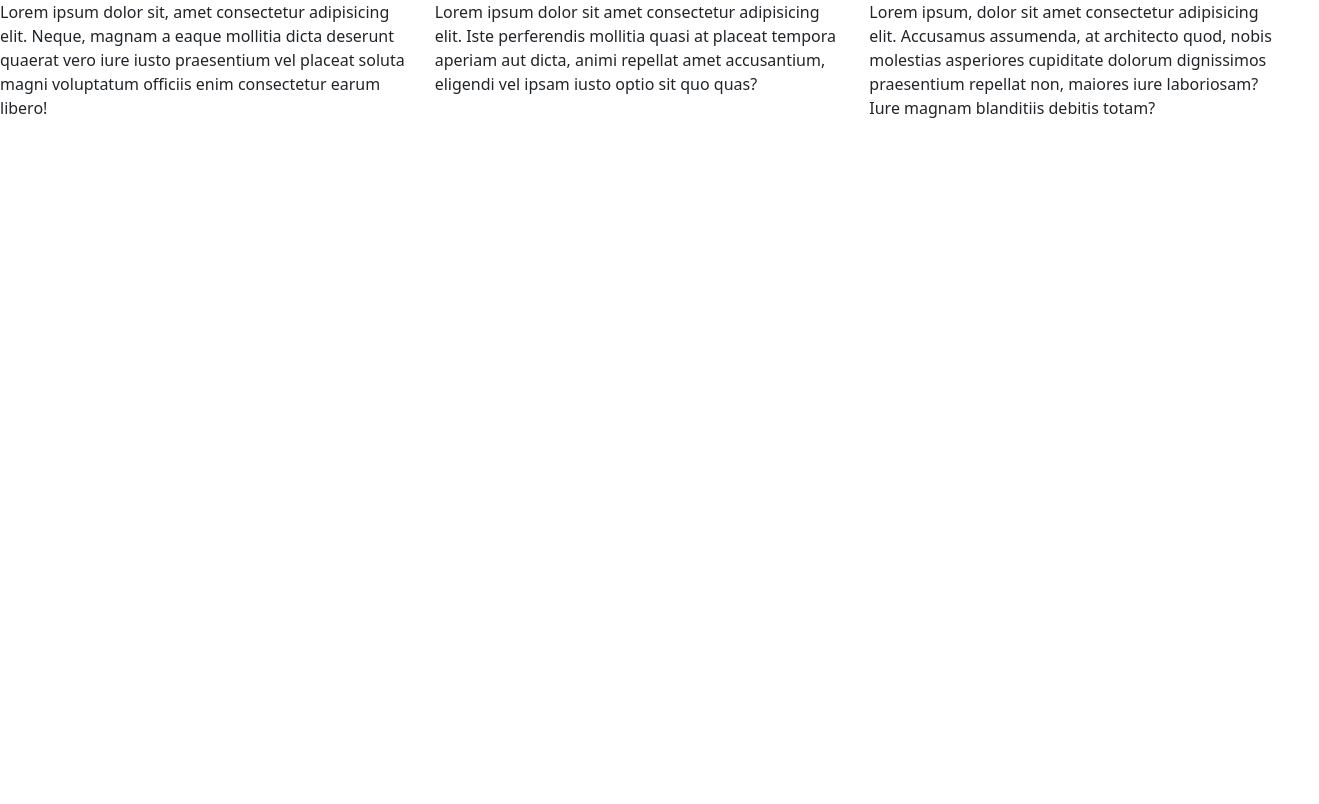
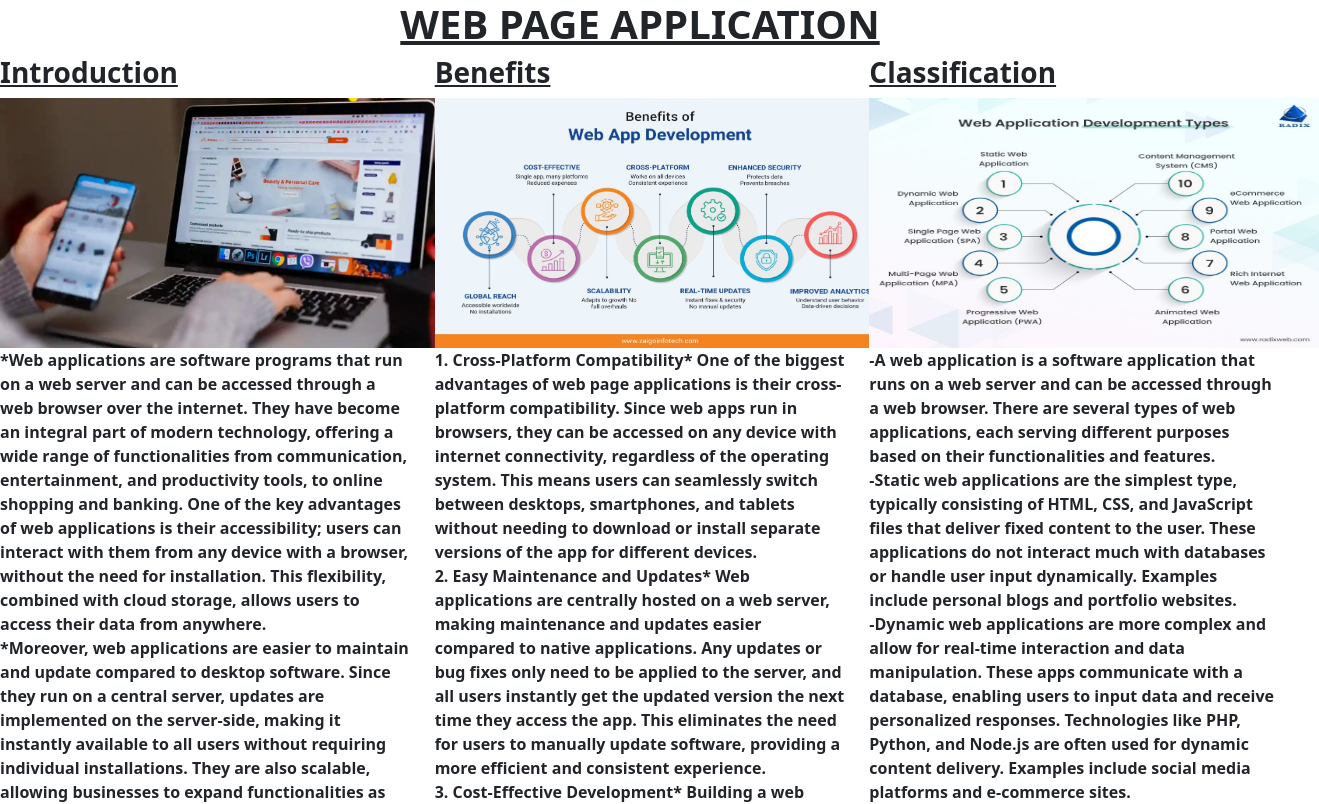
Before and after one commit to alan-santhosh661/Web-Page-App, a plain HTML site: page index.html in a window 1280 px wide. Shown: the top 804 px of the page, 1319 px wide, since content can reach past the window. Drawn offline with nearby package versions, Linux system fonts and the light colour scheme.

Commit message:
Project Edited

```diff
--- a/index.html
+++ b/index.html
@@ -10,24 +10,92 @@
 </head>
 
 <body>
+    <h1 align="center"><b><u>WEB PAGE APPLICATION</u><b></h1>
+    <b>
     <div>
         <div class="row">
             <div class="col col-12 col-sm-4 col-md-4 col-lg-4 col-xl-4 col-xxl-4">
-                Lorem ipsum dolor sit, amet consectetur adipisicing elit. Neque, magnam a eaque mollitia dicta deserunt
-                quaerat vero iure iusto praesentium vel placeat soluta magni voluptatum officiis enim consectetur earum
-                libero!
-            </div>
+
+             <h3><u><b>Introduction</u></b></h3>
+                <img src="img3.jpg"height="250"width="450"><br>
+                *Web applications are software programs that run on a web server and can be accessed through a web
+                browser over the internet. They have become an integral part of modern technology, offering a wide range
+                of functionalities from communication, entertainment, and productivity tools, to online shopping and
+                banking. One of the key advantages of web applications is their accessibility; users can interact with
+                them from any device with a browser, without the need for installation. This flexibility, combined with
+                cloud storage, allows users to access their data from anywhere.<br>
+
+                *Moreover, web applications are easier to maintain and update compared to desktop software. Since they
+                run on a central server, updates are implemented on the server-side, making it instantly available to
+                all users without requiring individual installations. They are also scalable, allowing businesses to
+                expand functionalities as needed without overhauling the entire system.<br>
+
+                *However, web applications also come with challenges. Security is a major concern, as they can be
+                vulnerable to cyberattacks like SQL injection, cross-site scripting (XSS), and data breaches. Developers
+                must implement strong security measures to protect user data. Additionally, web applications depend on
+                internet connectivity, which can limit their use in regions with poor network access.<br>
+
+                *In summary, web applications are a powerful tool for providing services and interacting with users
+                globally. They offer significant benefits in terms of accessibility and maintainability, though
+                developers must balance these with robust security and performance measures to ensure user trust and
+                reliability.<br></div>
             <div class="col col-12 col-sm-4 col-md-4 col-lg-4 col-xl-4 col-xxl-4">
-                Lorem ipsum dolor sit amet consectetur adipisicing elit. Iste perferendis mollitia quasi at placeat
-                tempora aperiam aut dicta, animi repellat amet accusantium, eligendi vel ipsam iusto optio sit quo quas?
-            </div>
+                <h3><u><b>Benefits</u></b></h3>
+                <img src="img2.jpg"height="250"width="450"><br>
+                1. Cross-Platform Compatibility*
+                One of the biggest advantages of web page applications is their cross-platform compatibility. Since web
+                apps run in browsers, they can be accessed on any device with internet connectivity, regardless of the
+                operating system. This means users can seamlessly switch between desktops, smartphones, and tablets
+                without needing to download or install separate versions of the app for different devices.<br>
+
+                2. Easy Maintenance and Updates*
+                Web applications are centrally hosted on a web server, making maintenance and updates easier compared to
+                native applications. Any updates or bug fixes only need to be applied to the server, and all users
+                instantly get the updated version the next time they access the app. This eliminates the need for users
+                to manually update software, providing a more efficient and consistent experience.<br>
+
+                3. Cost-Effective Development*
+                Building a web application is generally more cost-effective than developing native apps for multiple
+                platforms like iOS, Android, and Windows. Instead of creating separate codebases for different
+                platforms, developers can build a single web app that runs on all devices. This saves time, resources,
+                and development costs, especially for businesses looking to minimize their upfront investment.<br>
+
+                4. Wide Accessibility*
+                Web apps can be accessed anywhere, anytime, as long as the user has an internet connection. This level
+                of accessibility is a major advantage for users who need to use applications on the go or from various
+                locations. Furthermore, web apps are not restricted by app store policies, which means businesses can
+                deploy them faster without needing approval from app store platforms.<br>
+        </div>
             <div class="col col-12 col-sm-4 col-md-4 col-lg-4 col-xl-4 col-xxl-4">
-                Lorem ipsum, dolor sit amet consectetur adipisicing elit. Accusamus assumenda, at architecto quod, nobis
-                molestias asperiores cupiditate dolorum dignissimos praesentium repellat non, maiores iure laboriosam?
-                Iure magnam blanditiis debitis totam?
+                <h3><u><b>Classification</u></b></h3>
+                <img src="img1.jpg"height="250"width="450"><br>
+                -A web application is a software application that runs on a web server and can be accessed through a web
+                browser. There are several types of web applications, each serving different purposes based on their
+                functionalities and features.<br>
+
+                -Static web applications are the simplest type, typically consisting of HTML, CSS, and JavaScript files
+                that deliver fixed content to the user. These applications do not interact much with databases or handle
+                user input dynamically. Examples include personal blogs and portfolio websites.<br>
+
+                -Dynamic web applications are more complex and allow for real-time interaction and data manipulation.
+                These apps communicate with a database, enabling users to input data and receive personalized responses.
+                Technologies like PHP, Python, and Node.js are often used for dynamic content delivery. Examples include
+                social media platforms and e-commerce sites.<br>
+
+                -Single-Page Applications (SPAs) provide a smooth user experience by loading all necessary resources
+                initially and dynamically updating content without reloading the entire page. JavaScript frameworks like
+                React, Angular, or Vue.js are often used in SPAs, which are ideal for applications requiring fast,
+                seamless interaction, such as Gmail or Google Maps.<br>
+
+                -Progressive Web Applications (PWAs) blend features of traditional web applications with those of mobile
+                apps, offering offline capabilities, push notifications, and native-like experiences while running in a
+                browser. PWAs are increasingly popular because they are cost-effective to develop and maintain compared
+                to separate mobile applications.<br>
+
             </div>
         </div>
     </div>
+    <b>
     <script src="https://cdn.jsdelivr.net/npm/bootstrap@5.3.3/dist/js/bootstrap.bundle.min.js"
         integrity="sha384-YvpcrYf0tY3lHB60NNkmXc5s9fDVZLESaAA55NDzOxhy9GkcIdslK1eN7N6jIeHz"
         crossorigin="anonymous"></script>
```
Also changed, not shown: img1.jpg (added), img2.jpg (added), img3.jpg (added).
